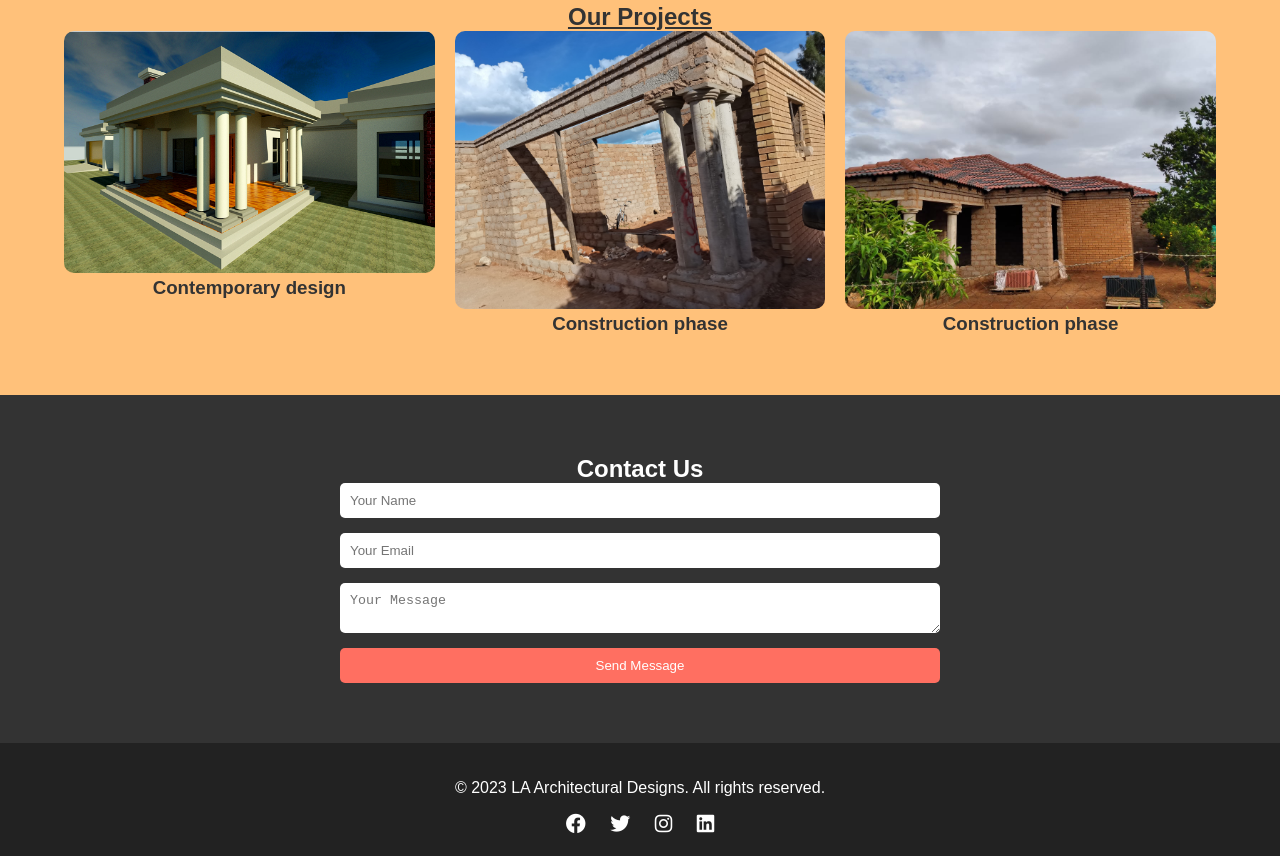
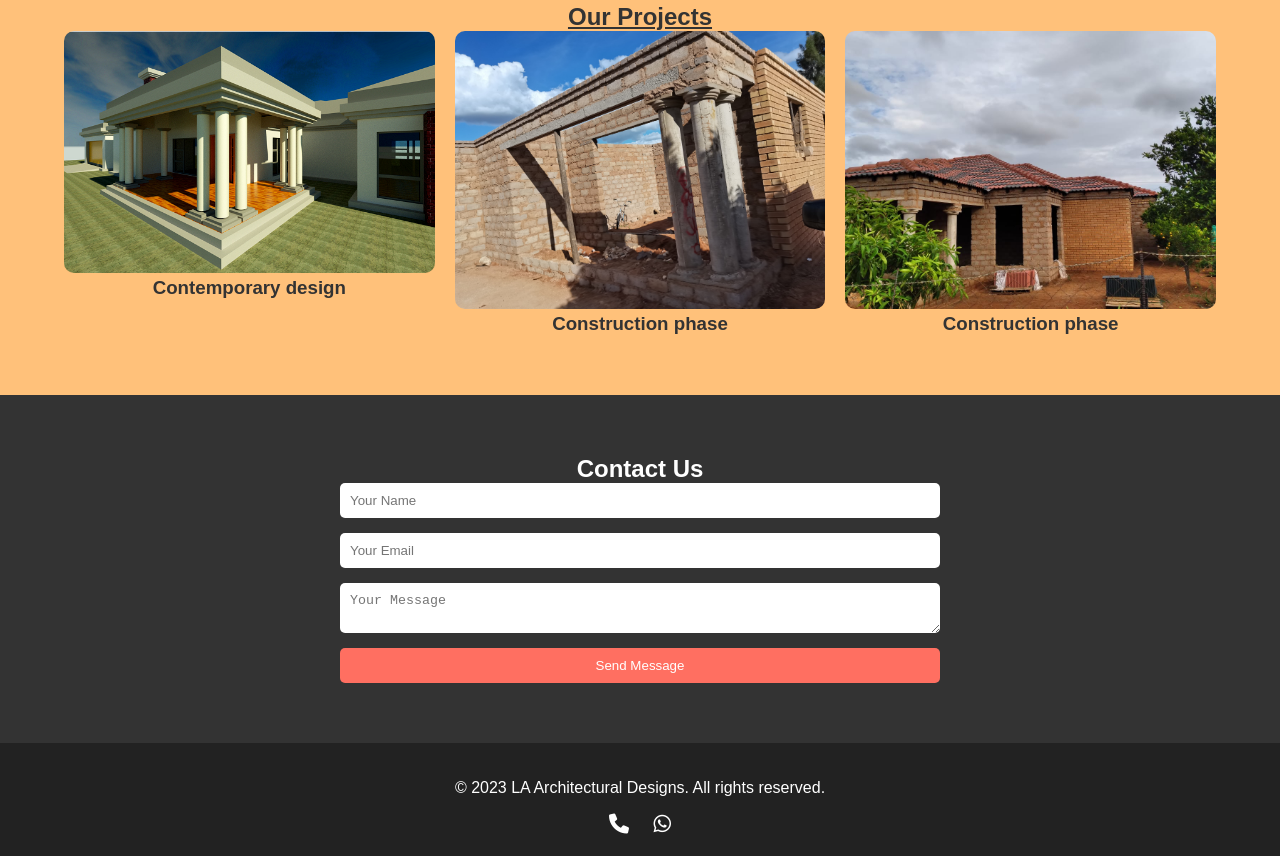
Before and after one commit to Allysto/laarchitects, a plain HTML site: page index.html in a window 1280 px wide. Shown: the part 1579-2435 px from the top of the page. Drawn offline with Linux system fonts and the light colour scheme.

Commit message:
index.html

```diff
--- a/index.html
+++ b/index.html
@@ -113,10 +113,10 @@
     <div class="container">
       <p>&copy; 2023 LA Architectural Designs. All rights reserved.</p>
       <div class="social-links">
-        <a href="#"><i class="fab fa-facebook"></i></a>
-        <a href="#"><i class="fab fa-twitter"></i></a>
-        <a href="#"><i class="fab fa-instagram"></i></a>
-        <a href="#"><i class="fab fa-linkedin"></i></a>
+
+        <a href="tel:0608560703"><i class="fas fa-phone"></i></a>
+        <a href="https://wa.me/0608560703" title="Chat with us on WhatsApp"><i class="fab fa-whatsapp"></i></a> <!-- WhatsApp Icon with Tooltip -->
+
       </div>
     </div>
   </footer>
```
